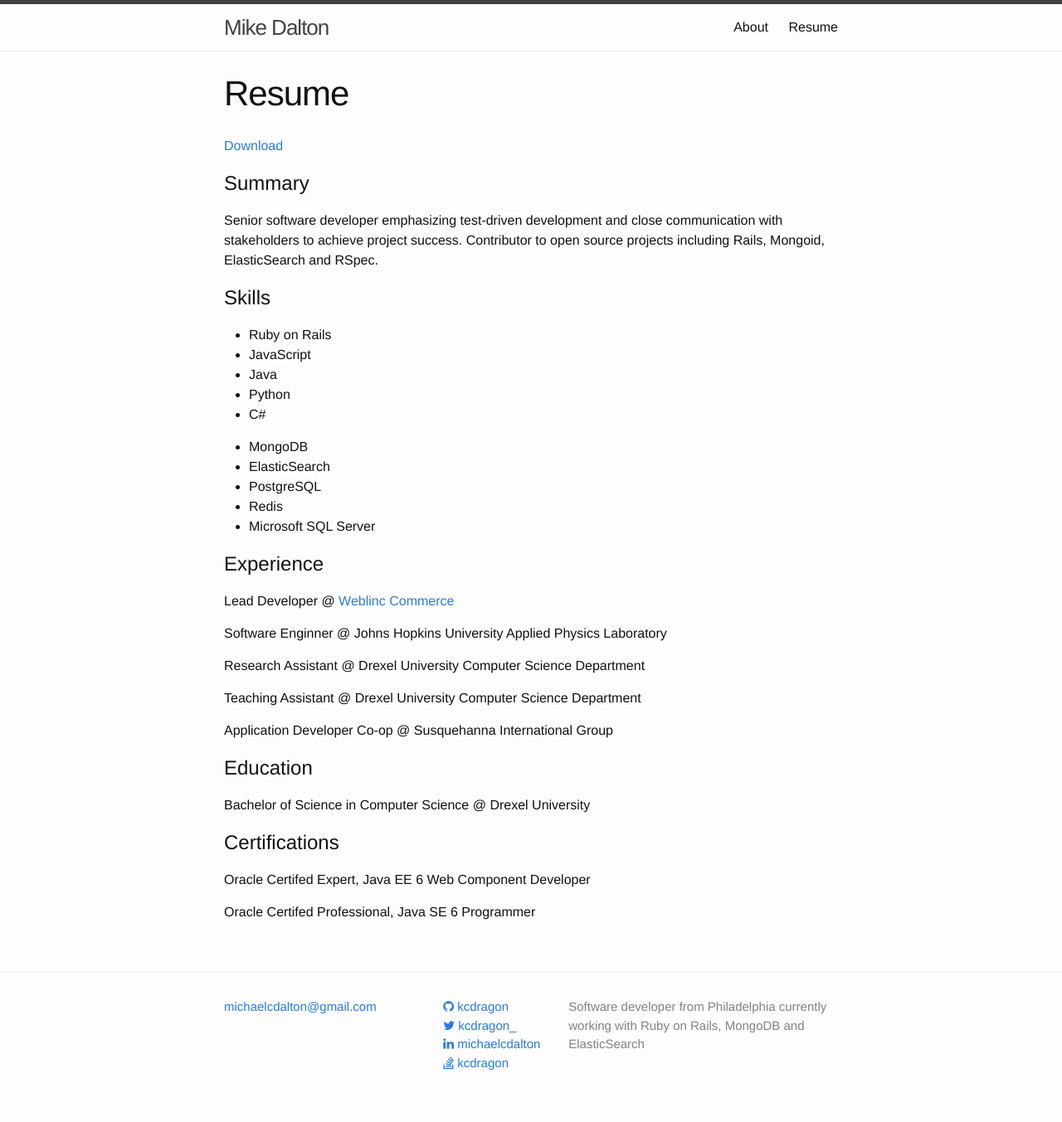
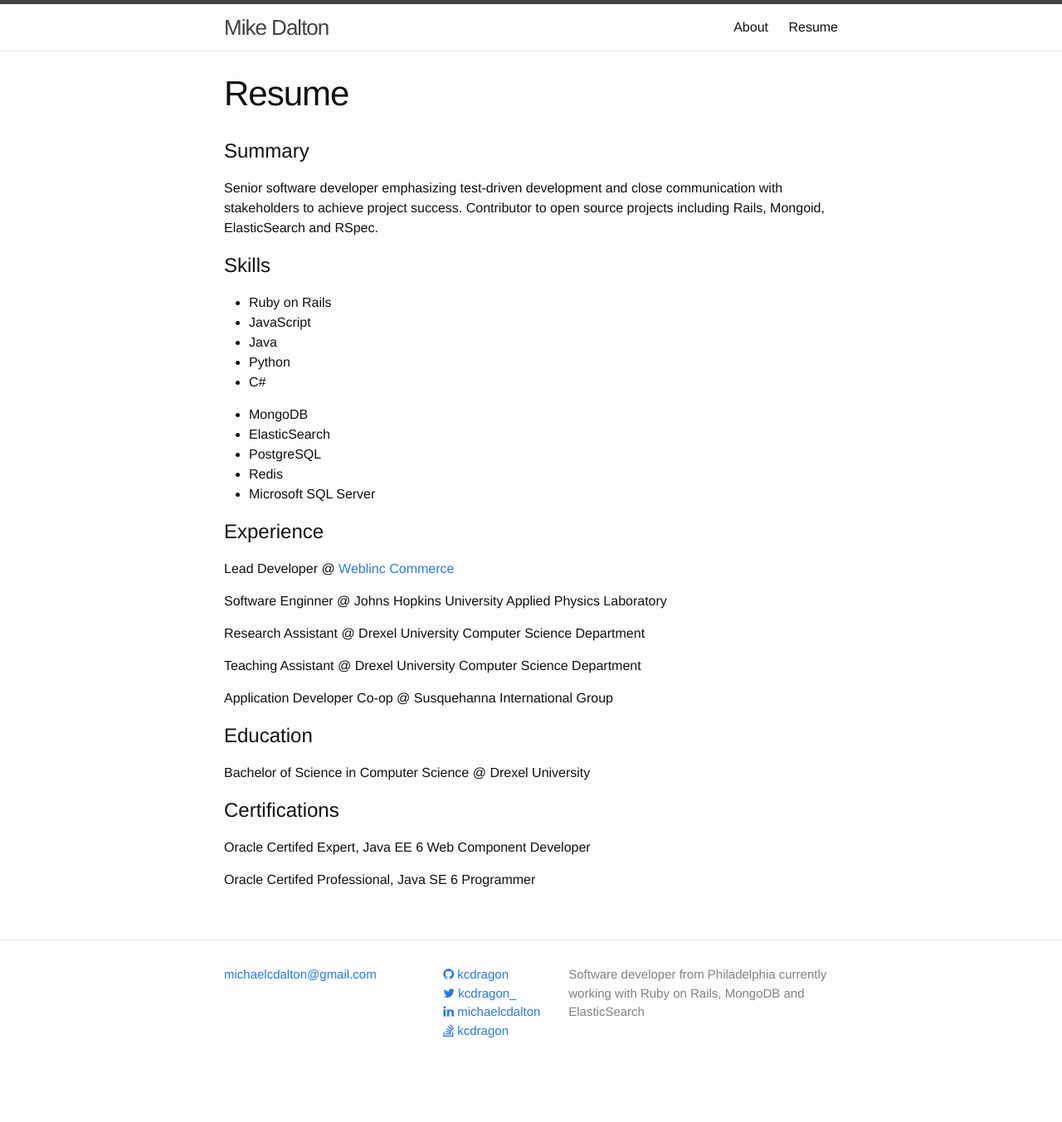
Before and after one commit to kcdragon/kcdragon.github.io, a Jekyll site: the page built from resume.md, in a window 1280 px wide. Shown: the whole page at 83% size. Built offline with Jekyll 4.4.1, drawn with Linux system fonts in a browser that asks for light colours; nearby versions of some CDN libraries; after the commit the page ends 1314 px from its top, so only the background shows below that.

Commit message:
Removing PDF resume so I don't need to continually update the PDF when the page changes

```diff
--- a/resume.md
+++ b/resume.md
@@ -3,8 +3,6 @@ layout: page
 title: Resume
 permalink: /resume/
 ---
-
-[Download](/assets/resume.pdf/)
 
 # Summary
 Senior software developer emphasizing test-driven development and close communication with stakeholders to achieve project success. Contributor to open source projects including Rails, Mongoid, ElasticSearch and RSpec.
```
Also changed, not shown: 1 other file.
